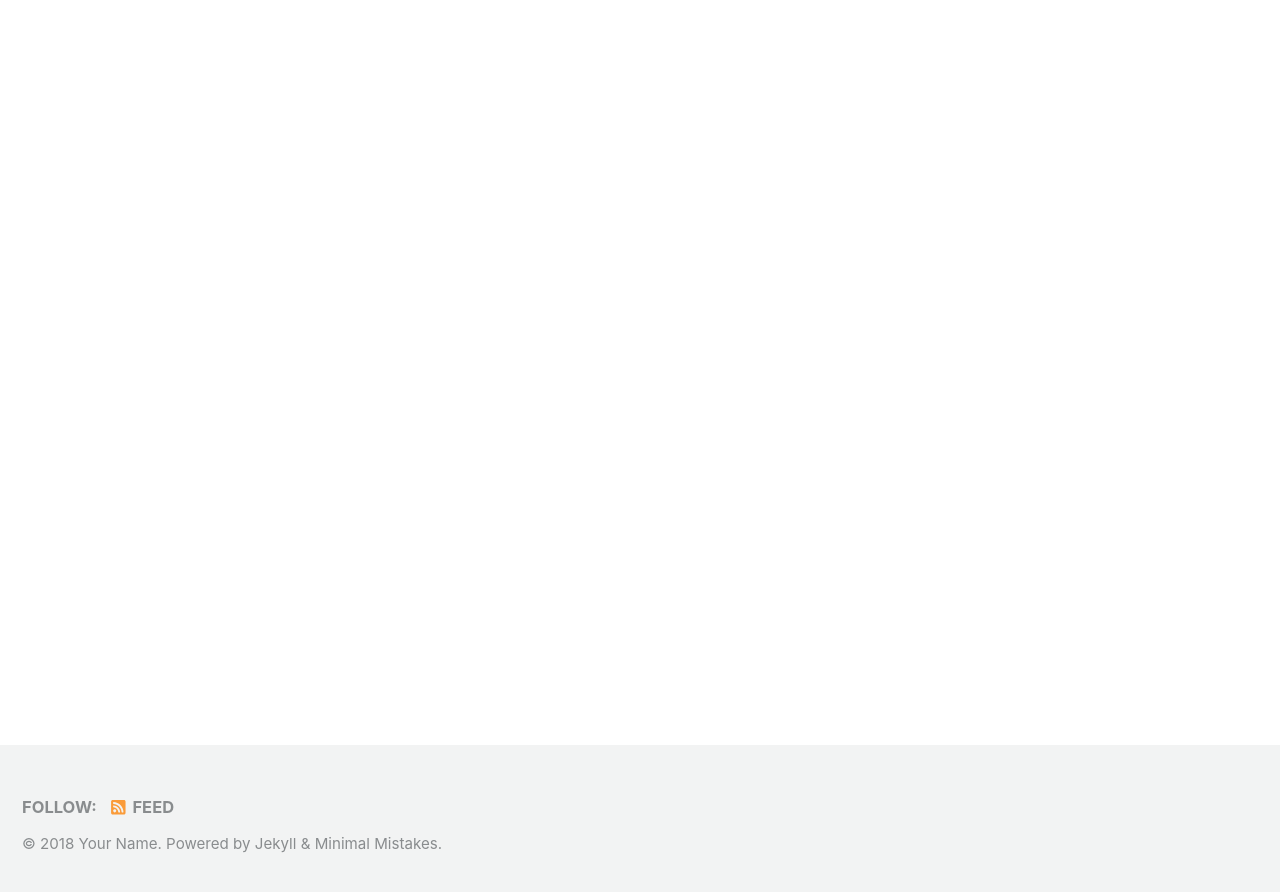
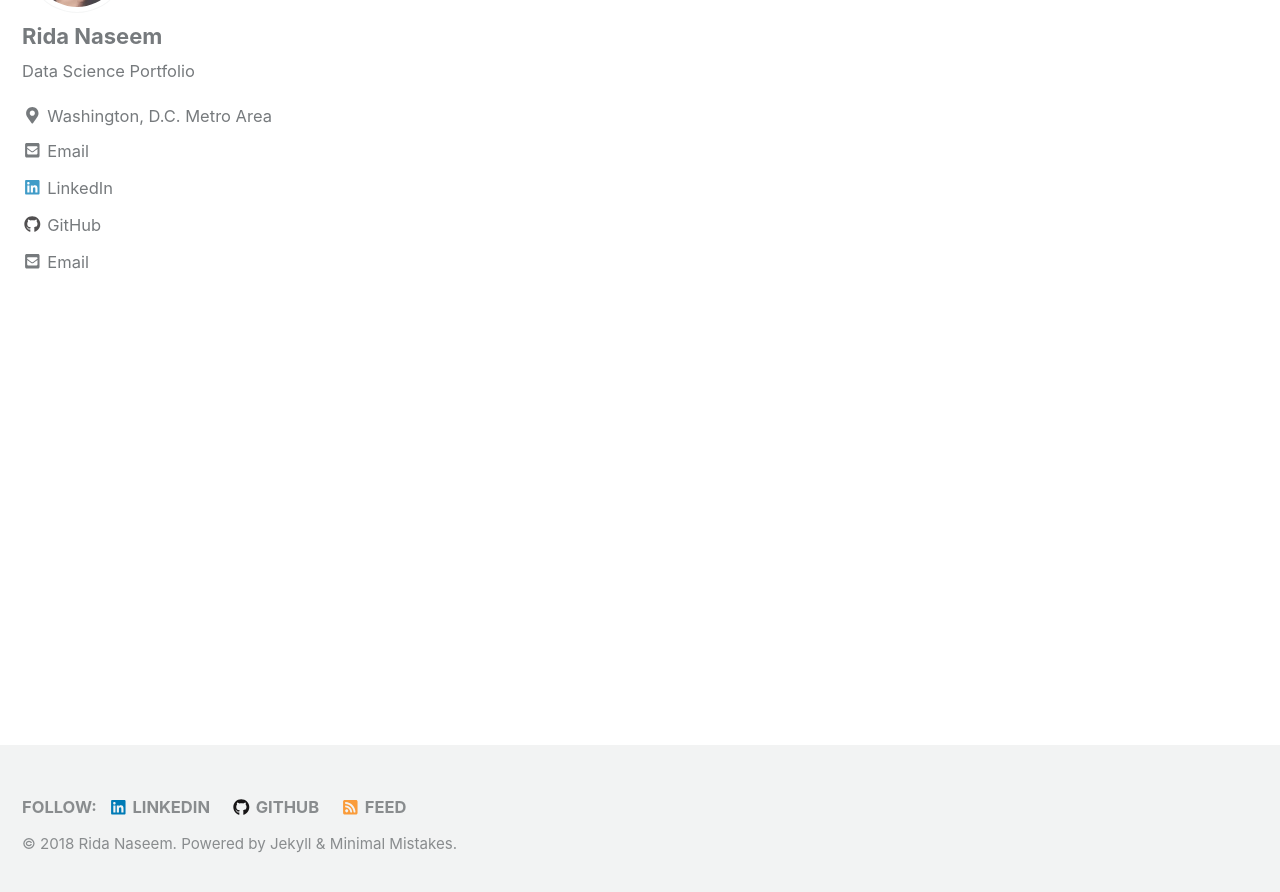
Before and after one commit to ridanaseem/ridanaseem.github.io, a Jekyll site: the page built from index.html, in a window 1280 px wide and 900 px high, scrolled down 222 px. Shown: the top 892 px of the window. Built offline with Jekyll 4.4.1, drawn with Linux system fonts in a browser that asks for light colours; cached includes are drawn as plain includes; nearby versions of some CDN libraries; the list of posts is cut into pages by our own code; some of the changed text lies outside the part shown.

```diff
--- a/_config.yml
+++ b/_config.yml
@@ -16,11 +16,11 @@ minimal_mistakes_skin    : "default" # "air", "aqua", "contrast", "dark", "dirt"
 
 # Site Settings
 locale                   : "en-US"
-title                    : "Site Title"
+title                    : "Rida Naseem"
 title_separator          : "-"
-name                     : "Your Name"
-description              : "An amazing website."
-url                      : # the base hostname & protocol for your site e.g. "https://mmistakes.github.io"
+name                     : "Rida Naseem"
+description              : "Data Science Portfolio"
+url                      : https://ridanaseem.github.io # the base hostname & protocol for your site e.g. "https://mmistakes.github.io"
 baseurl                  : # the subpath of your site, e.g. "/blog"
 repository               : # GitHub username/repo-name e.g. "mmistakes/minimal-mistakes"
 teaser                   : # path of fallback teaser image, e.g. "/assets/images/500x300.png"
@@ -103,51 +103,59 @@ analytics:
 
 # Site Author
 author:
-  name             : "Your Name"
-  avatar           : # path of avatar image, e.g. "/assets/images/bio-photo.jpg"
-  bio              : "I am an amazing person."
-  location         : "Somewhere"
-  email            :
+  name             : "Rida Naseem"
+  avatar           : "/assets/images/Rida-bio-photo-12202018.jpg" # path of avatar image, e.g. "/assets/images/bio-photo.jpg"
+  bio              : "Data Science Portfolio"
+  location         : "Washington, D.C. Metro Area"
+  email            : "naseer@umich.edu"
   links:
     - label: "Email"
       icon: "fas fa-fw fa-envelope-square"
-      # url: mailto:your.name@email.com
-    - label: "Website"
-      icon: "fas fa-fw fa-link"
+      url: mailto:naseer@umich.edu
+    - label: "LinkedIn"
+      icon: "fab fa-fw fa-linkedin"
+      url: "https://www.linkedin.com/in/ridanaseem/"
+    #- label: "Website"
+      # icon: "fas fa-fw fa-link"
       # url: "https://your-website.com"
-    - label: "Twitter"
-      icon: "fab fa-fw fa-twitter-square"
+    #- label: "Twitter"
+      # icon: "fab fa-fw fa-twitter-square"
       # url: "https://twitter.com/"
-    - label: "Facebook"
-      icon: "fab fa-fw fa-facebook-square"
+    #- label: "Facebook"
+      # icon: "fab fa-fw fa-facebook-square"
       # url: "https://facebook.com/"
     - label: "GitHub"
       icon: "fab fa-fw fa-github"
-      # url: "https://github.com/"
-    - label: "Instagram"
-      icon: "fab fa-fw fa-instagram"
+      url: "https://ridanaseem.github.io"
+    #- label: "Instagram"
+      # icon: "fab fa-fw fa-instagram"
       # url: "https://instagram.com/"
+
 
 # Site Footer
 footer:
   links:
-    - label: "Twitter"
-      icon: "fab fa-fw fa-twitter-square"
+    #- label: "Twitter"
+      # icon: "fab fa-fw fa-twitter-square"
       # url:
-    - label: "Facebook"
-      icon: "fab fa-fw fa-facebook-square"
+    #- label: "Facebook"
+      # icon: "fab fa-fw fa-facebook-square"
       # url:
+    - label: "LinkedIn"
+      icon: "fab fa-fw fa-linkedin"
+      url: "https://www.linkedin.com/in/ridanaseem/"
     - label: "GitHub"
       icon: "fab fa-fw fa-github"
+      url: "https://ridanaseem.github.io"
       # url:
-    - label: "GitLab"
-      icon: "fab fa-fw fa-gitlab"
+    #- label: "GitLab"
+      #icon: "fab fa-fw fa-gitlab"
       # url:
-    - label: "Bitbucket"
-      icon: "fab fa-fw fa-bitbucket"
+    #- label: "Bitbucket"
+      #icon: "fab fa-fw fa-bitbucket"
       # url:
-    - label: "Instagram"
-      icon: "fab fa-fw fa-instagram"
+    #- label: "Instagram"
+      #icon: "fab fa-fw fa-instagram"
       # url:
 
 
@@ -290,3 +298,15 @@ defaults:
       comments: # true
       share: true
       related: true
+
+  # _pages
+  - scope:
+      path: ""
+      type: pages
+    values:
+      layout: single
+      author_profile: true
+      #read_time: true
+      #comments: # true
+      #share: true
+      #related: true
```
Also changed, not shown: assets/images/Rida-bio-photo-12202018.jpg (added), 5 other files.
